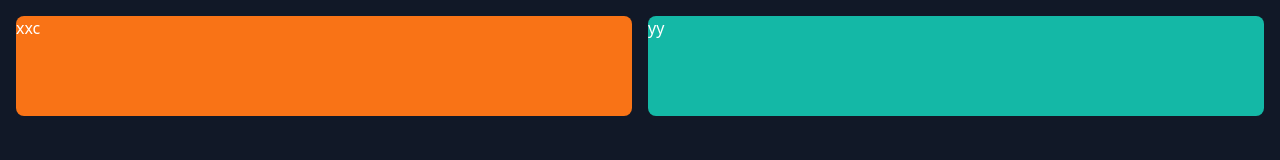
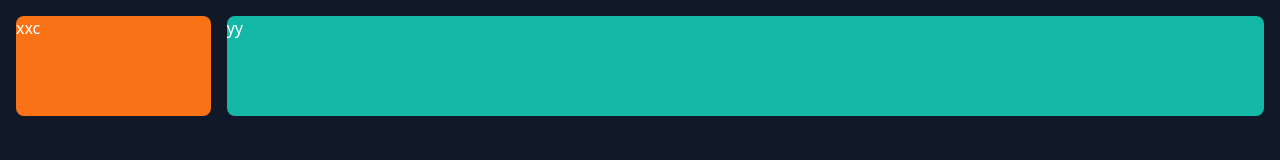
Before and after one commit to jitin-joseph/web-dev-udemy, a plain HTML site: page tailwind/src/layout.html in a window 1280 px wide. Drawn offline with Linux system fonts and the light colour scheme.

Commit message:
non equal layout

```diff
--- a/tailwind/src/layout.html
+++ b/tailwind/src/layout.html
@@ -7,9 +7,19 @@
     <link href="./output.css" rel="stylesheet">
 </head>
 <body class="bg-gray-900 text-white justify-center items-center min-h-screen">
-    <div class="m-4 grid gap-4 sm:grid-cols-2">
+    <!-- <div class="m-4 grid gap-4 sm:grid-cols-2">
         <div class="min-h-[100px] rounded-lg bg-orange-500">xxc</div>
         <div class="min-h-[100px] rounded-lg bg-teal-500">yy</div>
+    </div> -->
+    <!-- <div class="m-4 grid gap-4 sm:grid-cols-4">
+        <div class="min-h-[100px] rounded-lg bg-orange-500">xxc</div>
+        <div class="min-h-[100px] rounded-lg bg-teal-500">yy</div>
+        <div class="min-h-[100px] rounded-lg bg-red-500">cc</div>
+        <div class="min-h-[100px] rounded-lg bg-blue-500">zz</div>
+    </div> -->
+    <div class="m-4 grid gap-4 sm:grid-cols-12"><!--non equal-->
+        <div class="min-h-[100px] rounded-lg bg-orange-500 sm:col-span-2">xxc</div>
+        <div class="min-h-[100px] rounded-lg bg-teal-500 sm:col-span-10">yy</div>
     </div>
 </body>
 </html>
```
Also changed, not shown: tailwind/src/output.css.
